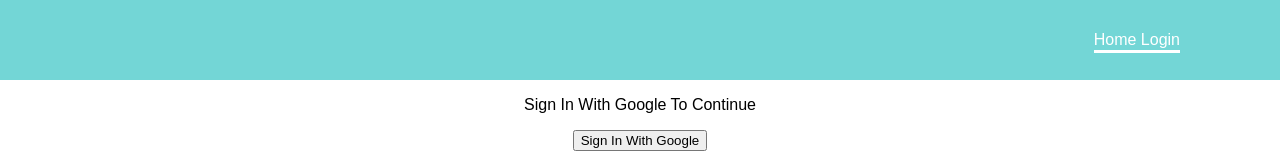
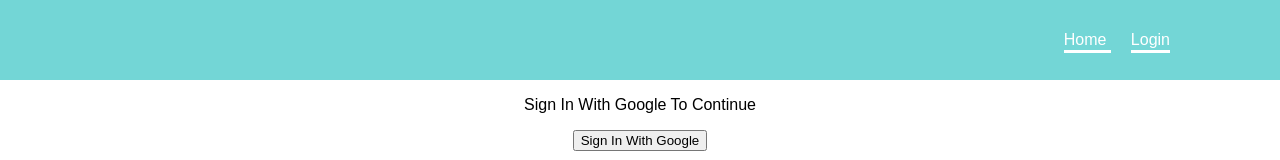
Before and after one commit to ZHANGJialiHappy/Firebase-Social-Media-Project, a React (Create React App) app: page /login in a window 1280 px wide. Shown: the top 160 px of the page. Built offline with nearby package versions, Linux system fonts and the light colour scheme; no server answers.

Commit message:
built datase

```diff
--- a/src/App.css
+++ b/src/App.css
@@ -27,9 +27,10 @@
   text-decoration: none;
   border-bottom: 3px solid white;
   padding-bottom: 2px;
+  margin: 10px;
 }
 
-.navbar .user{
+.navbar .user {
   display: flex;
   justify-content: center;
   align-items: center;
--- a/src/App.tsx
+++ b/src/App.tsx
@@ -3,6 +3,7 @@
 import { Main } from "./pages/main";
 import { Login } from "./pages/login";
 import { Navbar } from "./components/navbar";
+import { CreatePost } from "./pages/create-post";
 
 function App() {
   return (
@@ -12,6 +13,7 @@
         <Routes>
           <Route path="/" element={<Main />} />
           <Route path="/login" element={<Login />} />
+          <Route path="/createpost" element={<CreatePost/>} />
         </Routes>
       </Router>
     </div>
--- a/src/components/navbar.tsx
+++ b/src/components/navbar.tsx
@@ -14,7 +14,12 @@
     <div className="navbar">
         <div className="links">
             <Link to ="/"> Home </Link>
-            <Link to ="/login"> Login </Link>
+            {!user ? (
+                <Link to ="/login"> Login </Link>
+                ) : (
+                <Link to ="/createpost"> Create Post </Link>
+                )
+            }
         </div>
 
         <div className="user">
--- /dev/null
+++ b/src/pages/create-post.tsx
@@ -0,0 +1,3 @@
+export const CreatePost = () => {
+    return <div> Post</div>
+};
```
